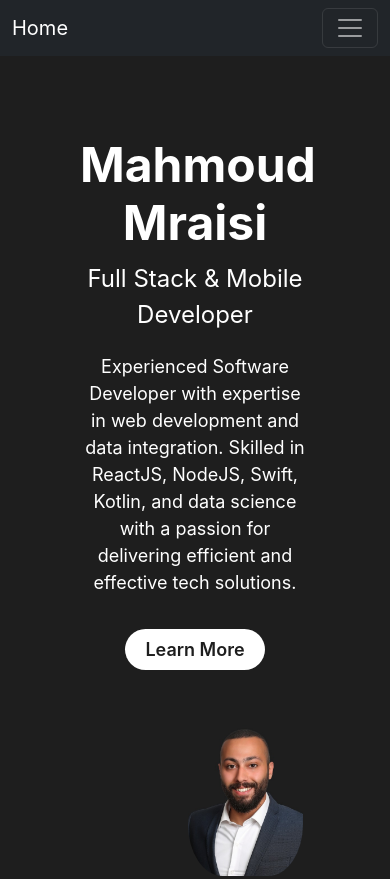
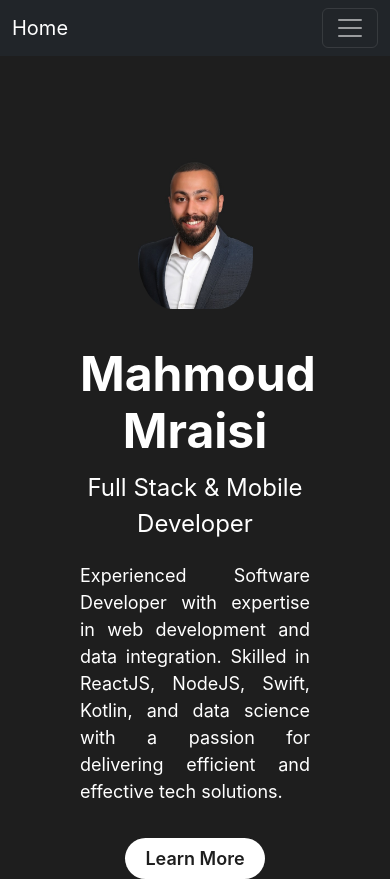
Before and after one commit to m-mraisi/mahmoud_mraisi_portfolio, a React (Create React App) app: page / in a window 390 px wide. Built offline with nearby package versions, Linux system fonts and the light colour scheme.

Commit message:
added some adjustments

```diff
--- a/src/components/About.css
+++ b/src/components/About.css
@@ -7,13 +7,6 @@
   background-color: #1e1e1e;
 }
 
-@media (max-width: 992px) {
-  .about-page-container {
-    flex-direction: column;
-    padding: 80px;
-  }
-}
-
 .about-page-text-section {
   width: 50%;
   text-align: left;
@@ -21,12 +14,7 @@
   animation: text-slide-in 2s ease-in-out forwards;
 }
 
-@media (max-width: 992px) {
-  .about-page-text-section {
-    width: 100%;
-    text-align: center;
-  }
-}
+
 
 @keyframes text-slide-in {
   0% { opacity: 0; }
@@ -81,6 +69,19 @@
 }
 
 @media (max-width: 992px) {
+  .about-page-container {
+    flex-direction: column;
+    margin-top: 30px;
+  }
+
+  .about-page-text-section {
+    width: 100%;
+    text-align: center;
+  }
+  .about-page-description{
+    text-align:justify;
+
+  }
   .about-page-image-section {
     margin-top: 40px;
     display: flex;
@@ -89,5 +90,6 @@
   .about-page-image-section img  {
     width: 100%;
     border-radius: 30%;
+    margin: 10px auto;
   }
 }
--- a/src/components/About.js
+++ b/src/components/About.js
@@ -4,6 +4,9 @@ import personalPhoto from "./assets/personal_image.jpg";
 const About = () => {
   return (
     <div className="about-page-container">
+      <div className="about-page-image-section">
+        <img src={personalPhoto} alt="Your Name" />
+      </div>
       <div className="about-page-text-section">
         <h1 className="about-page-header">Mahmoud Mraisi</h1>
         <p className="about-page-subheader">Full Stack & Mobile Developer</p>
@@ -19,9 +22,6 @@ const About = () => {
           data-driven solutions in web applications.
         </p>
       </div>
-      <div className="about-page-image-section">
-        <img src={personalPhoto} alt="Your Name" />
-      </div>
     </div>
   );
 };
--- a/src/components/Contact.css
+++ b/src/components/Contact.css
@@ -71,6 +71,11 @@
   }
 
   @media (max-width: 992px) {
+
+    .contact-page-container{
+      justify-content: center;
+        align-items: center;
+    }
     .contact-page-form {
         justify-content: center;
         align-items: center;
--- a/src/components/Hero.js
+++ b/src/components/Hero.js
@@ -5,6 +5,9 @@ import "./HeroPage.css";
 const HeroPage = () => {
   return (
     <div className="hero-page-container">
+      <div className="hero-page-image-section">
+        <img src={personalPhoto} alt="Mahmoud Mraisi" />
+      </div>
       <div className="hero-page-text-section">
         <h1 className="hero-page-header">Mahmoud Mraisi</h1>
         <p className="hero-page-subheader">Full Stack & Mobile Developer</p>
@@ -18,9 +21,6 @@ const HeroPage = () => {
           Learn More
         </NavLink>
       </div>
-      <div className="hero-page-image-section">
-        <img src={personalPhoto} alt="Mahmoud Mraisi" />
-      </div>
     </div>
   );
 };
--- a/src/components/HeroPage.css
+++ b/src/components/HeroPage.css
@@ -7,12 +7,7 @@
   background-color: #1e1e1e;
 }
 
-@media (max-width: 992px) {
-  .hero-page-container {
-    flex-direction: column;
-    padding: 80px;
-  }
-}
+
 
 .hero-page-text-section {
   width: 50%;
@@ -23,12 +18,7 @@
 
 
 
-@media (max-width: 992px) {
-  .hero-page-text-section {
-    width: 100%;
-    text-align: center;
-  }
-}
+
 
 @keyframes text-slide-in {
   0% { opacity: 0; }
@@ -83,6 +73,19 @@
 }
 
 @media (max-width: 992px) {
+  .hero-page-container {
+    flex-direction: column;
+    margin-top: 30px;
+  }
+
+  .hero-page-text-section {
+    width: 100%;
+    text-align: center;
+  }
+  .hero-page-description{
+    text-align:justify;
+
+  }
   .hero-page-image-section {
     margin-top: 40px;
     display: flex;
@@ -91,5 +94,7 @@
   .hero-page-image-section img  {
     width: 100%;
     border-radius: 30%;
+    margin: 10px auto;
   }
+
 }
```
